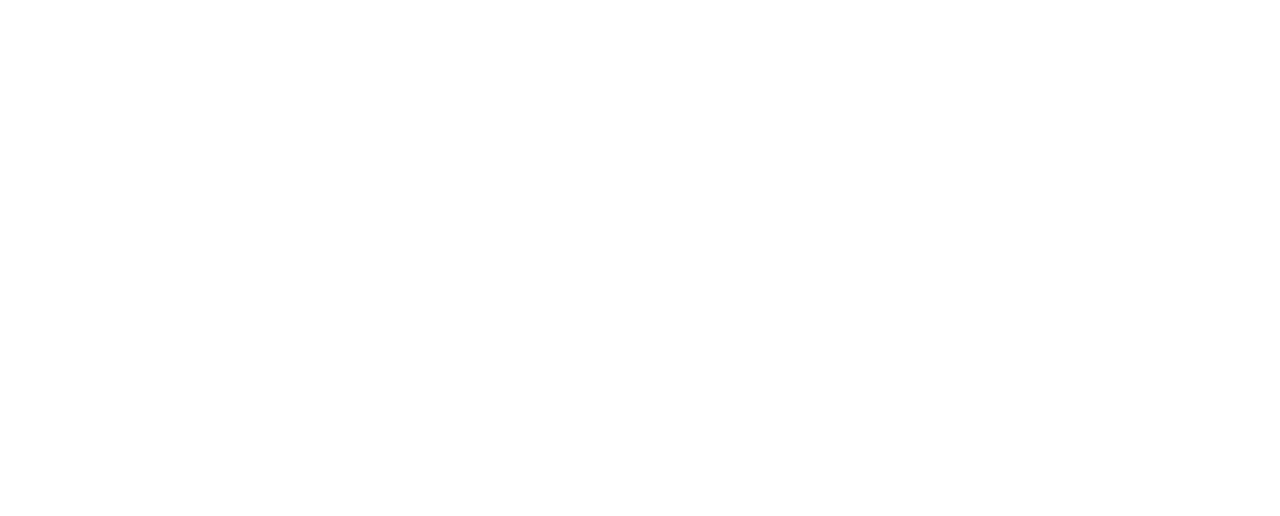
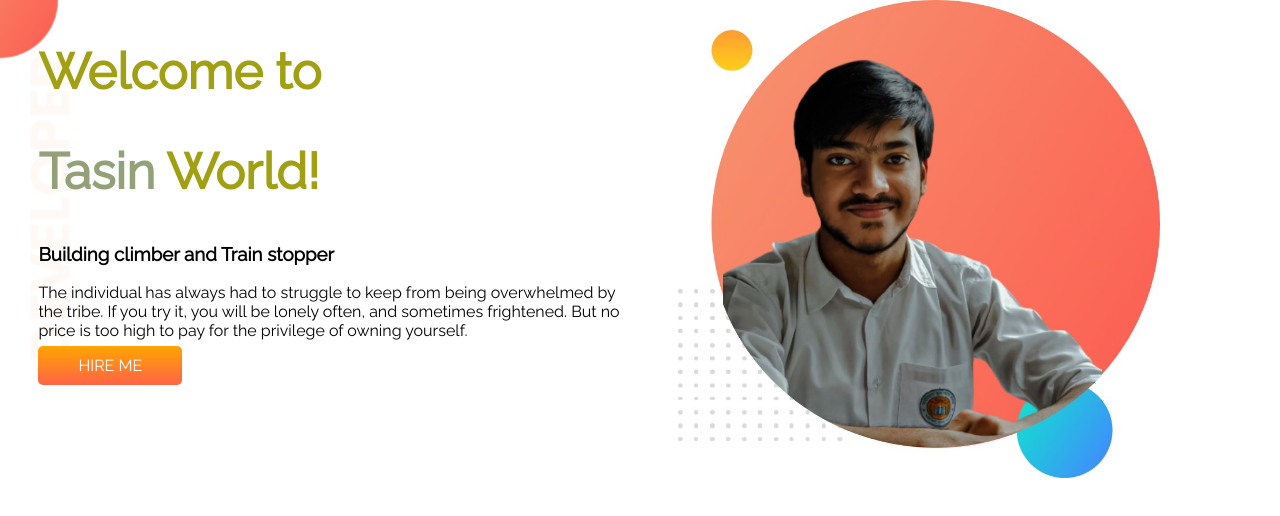
Before and after one commit to tasin557/developer-portfolio, a plain HTML site: page index.html in a window 1280 px wide. Drawn offline with Linux system fonts and the light colour scheme.

Commit message:
top banner added

```diff
--- a/index.html
+++ b/index.html
@@ -1,13 +1,35 @@
 <!DOCTYPE html>
 <html lang="en">
 <head>
-    <meta charset="UTF-8">
-    <meta http-equiv="X-UA-Compatible" content="IE=edge">
-    <meta name="viewport" content="width=device-width, initial-scale=1.0">
+    <meta charset="UTF-8" />
+    <meta http-equiv="X-UA-Compatible" content="IE=edge" />
+    <meta name="viewport" content="width=device-width, initial-scale=1.0" />
     <title>Tasin Portfolio</title>
-    <link rel="stylesheet" href="style.css">
+    <link rel="preconnect" href="https://fonts.googleapis.com" />
+    <link rel="preconnect" href="https://fonts.gstatic.com" crossorigin />
+    <link
+    href="https://fonts.googleapis.com/css2?family=Raleway&display=swap"
+    rel="stylesheet"
+    />
+    <link rel="stylesheet" href="style.css" />
 </head>
 <body>
-
+    <section class="top-banner">
+        <div class="half-width">
+            <h1>Welcome to</h1>
+            <h1><span class="orange-color">Tasin</span> World!</h1>
+            <h3>Building climber and Train stopper</h3>
+            <p>
+            The individual has always had to struggle to keep from being
+            overwhelmed by the tribe. If you try it, you will be lonely often, and
+            sometimes frightened. But no price is too high to pay for the
+            privilege of owning yourself.
+            </p>
+            <a class="Fb-button" target="blank" href="https://www.facebook.com/gazitasin.rahman">HIRE ME</a>
+        </div>
+        <div class="half-width">
+            <img src="showOff/my-bg.jpg" alt="" />
+        </div>
+    </section>
 </body>
 </html>
--- a/style.css
+++ b/style.css
@@ -0,0 +1,33 @@
+body {
+    font-family: "Raleway", sans-serif;
+    margin: 0;
+}
+h1 {
+    font-size: 50px;
+    color: rgb(160, 160, 18);
+}
+.orange-color {
+    color: rgb(147, 161, 120);
+}
+section{
+    display:flex;
+}
+.half-width{
+    width: 50%;
+    padding-left: 3%;
+}
+.half-width img{
+    width: 80%;
+}
+.Fb-button{
+    text-decoration: none;
+    background-image: linear-gradient(orange, tomato);
+    padding: 10px 40px;
+    color: rgb(255, 255, 255);
+    font-weight: 700px;
+    border-radius: 5px;
+}
+.top-banner{
+    background-image: url(images/top-banner.png);
+    background-repeat: none;
+}
```
Also changed, not shown: images/dream-bg.png (added), images/exp-bg.png (added), images/jhankar.png (added), images/jhankar2.png (added), images/my-bg.png (added), images/my-bg2.png (added), images/top-banner.png (added), showOff/270129610_1636398996695771_3193903669277137676_n.jpg (added), showOff/270188892_960868504813194_1872116529369919941_n.jpg (added), showOff/270194288_1007883763124614_7020821699671898394_n.jpg (added), showOff/270647733_673963543602002_4167969652743941103_n.jpg (added), showOff/my-bg.jpg (added), 1 other file.
